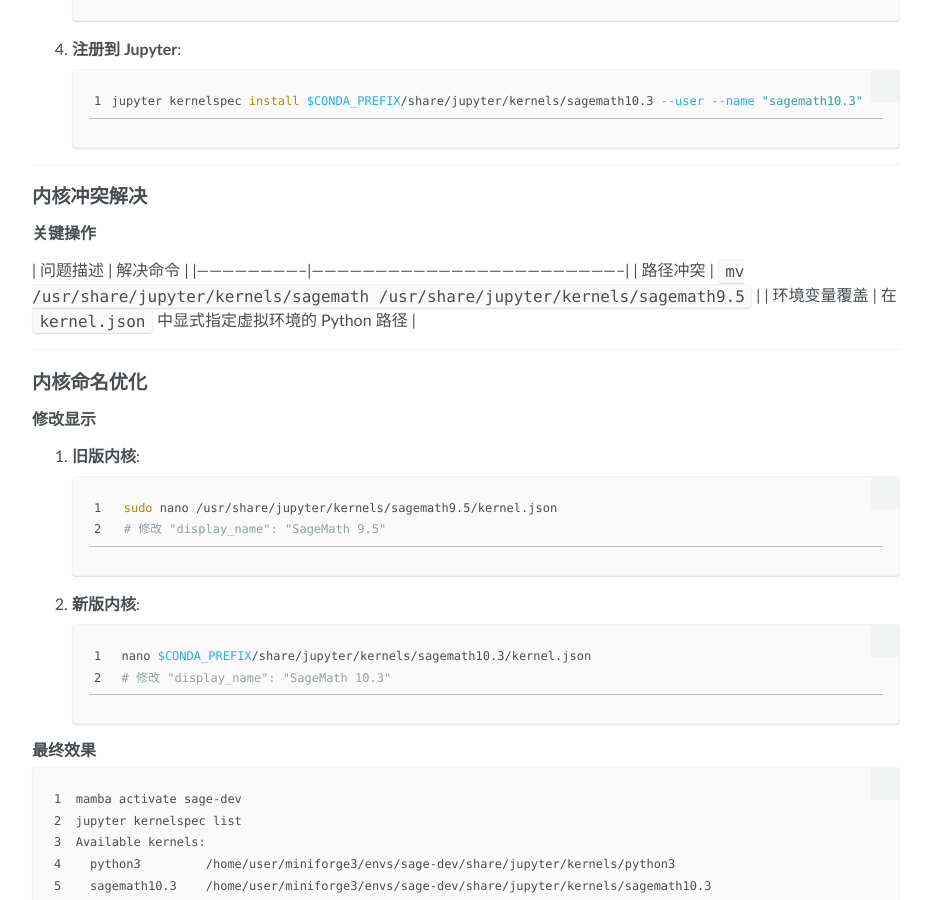
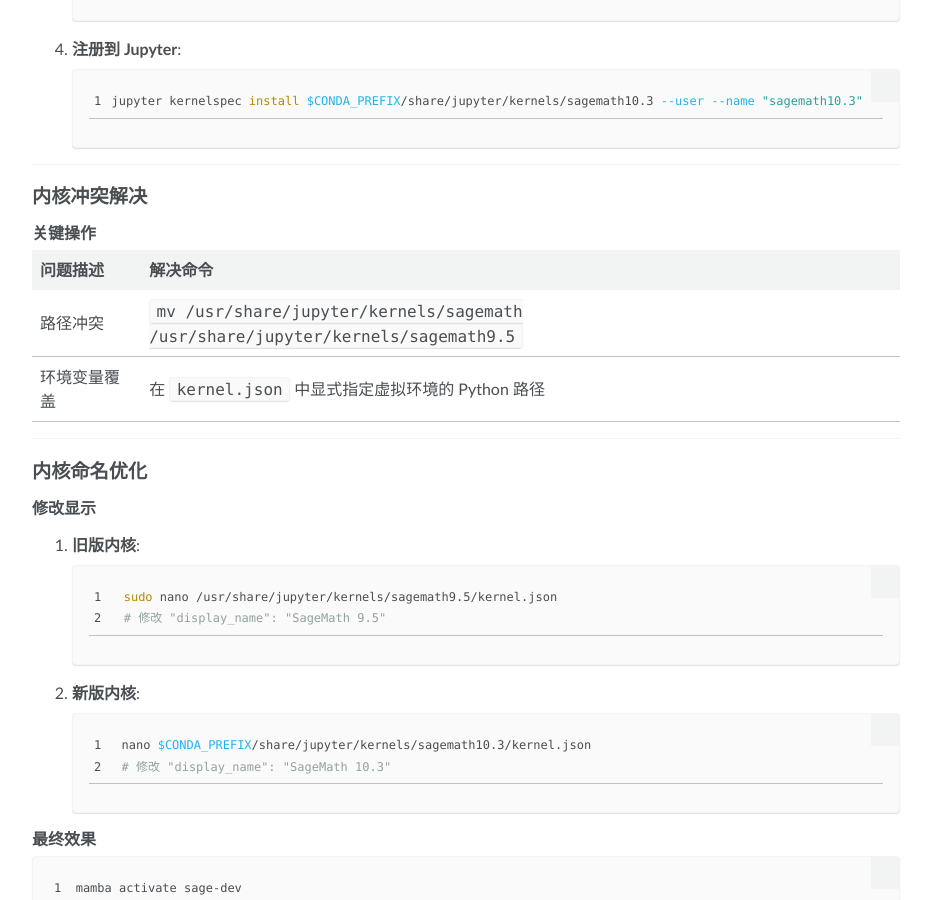
Before and after one commit to MengceZheng/MengceZheng.github.io, a Jekyll site: the page built from _posts/2025-01-15-sage-vscode.md, in a window 1280 px wide and 900 px high, scrolled down 1669 px. Shown: the whole window, without its empty margins (174-1105 px from the left). Built offline with Jekyll 4.4.1, drawn with Linux system fonts in a browser that asks for light colours; some of the changed lines change nothing that is shown; some of the changed text lies outside the part shown.

Commit message:
docs: update note

```diff
--- a/_posts/2025-01-15-sage-vscode.md
+++ b/_posts/2025-01-15-sage-vscode.md
@@ -1,7 +1,6 @@
 ---
 layout: post
 title: "SageMath + VSCode 配置"
-date: 2024-12-15
 ---
 
 ---
@@ -92,12 +91,10 @@ ls /usr/share/jupyter/kernels/sagemath/kernel.json
 
 ### 关键操作
 
-<!-- markdownlint-disable MD060 -->
 | 问题描述                 | 解决命令                                                                 |
 |--------------------------|--------------------------------------------------------------------------|
 | 路径冲突                 | `mv /usr/share/jupyter/kernels/sagemath /usr/share/jupyter/kernels/sagemath9.5` |
 | 环境变量覆盖             | 在 `kernel.json` 中显式指定虚拟环境的 Python 路径                        |
-<!-- markdownlint-enable MD060 -->
 
 ---
 
```
